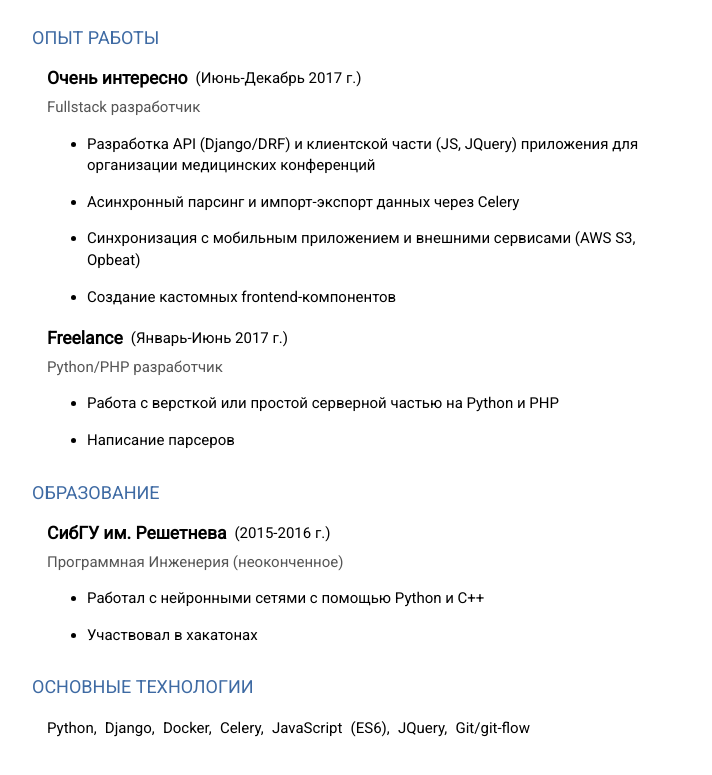
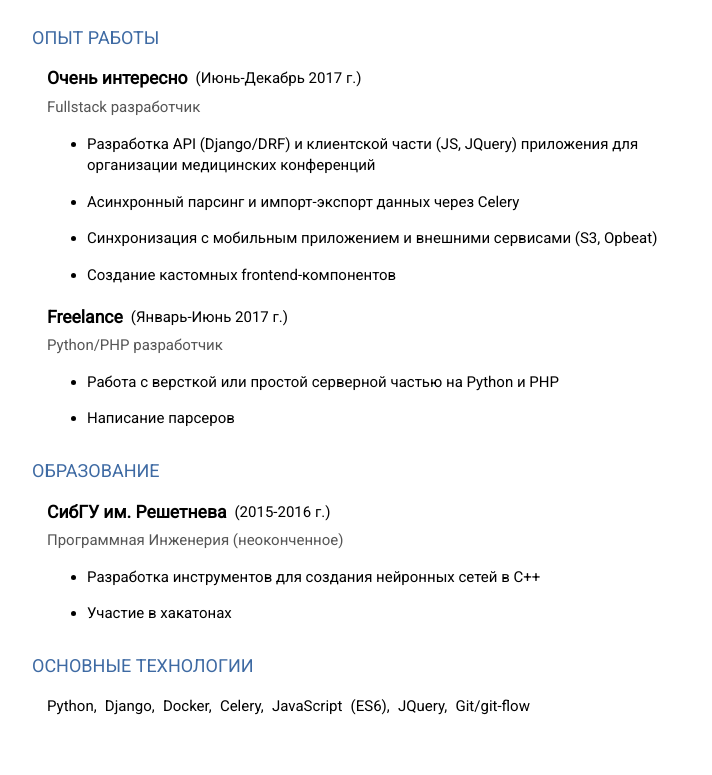
Before and after one commit to ruthus18/cv-ptyhon, a plain HTML site: page index.html in a window 1280 px wide. Shown: the part 177-952 px from the top of the page, without its empty margins (283-995 px from the left). Drawn offline with Linux system fonts and the light colour scheme.

```diff
--- a/index.html
+++ b/index.html
@@ -56,7 +56,7 @@
         <ul>
           <li><p>Разработка API (Django/DRF) и клиентской части (JS, JQuery) приложения для организации медицинских конференций </p></li>
           <li><p>Асинхронный парсинг и импорт-экспорт данных через Celery</p></li>
-          <li><p>Синхронизация с мобильным приложением и внешними сервисами (AWS S3, Opbeat)</p></li>
+          <li><p>Синхронизация с мобильным приложением и внешними сервисами (S3, Opbeat)</p></li>
           <li><p>Создание кастомных frontend-компонентов</p></li>
         </ul>
       </div>
@@ -87,8 +87,8 @@
         <p class="date">Программная Инженерия (неоконченное)</p>
 
         <ul>
-          <li><p>Работал с нейронными сетями с помощью Python и C++</p></li>
-          <li><p>Участвовал в хакатонах</p></li>
+          <li><p>Разработка инструментов для создания нейронных сетей в C++</p></li>
+          <li><p>Участие в хакатонах</p></li>
         </ul>
       </div>
     </div>
```
